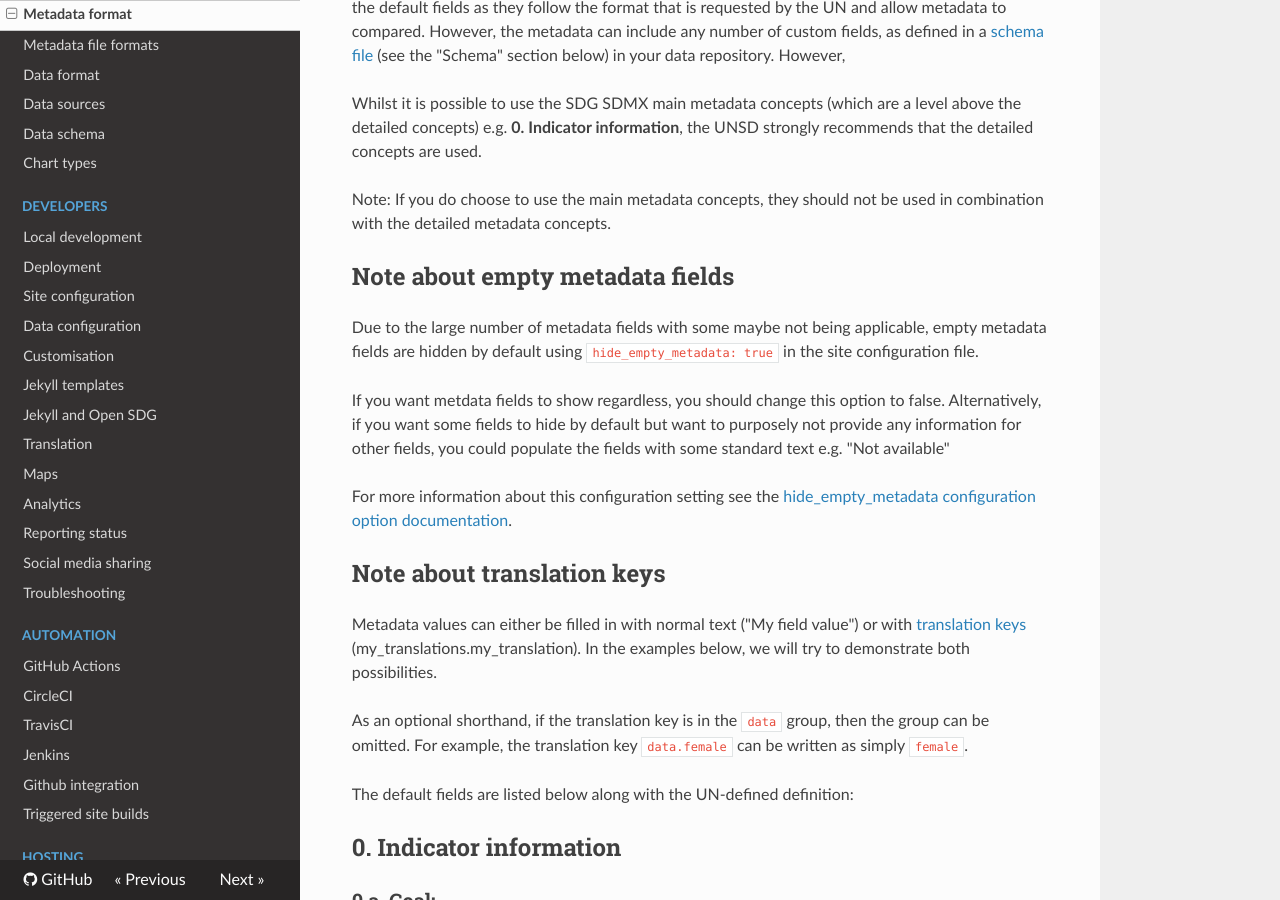
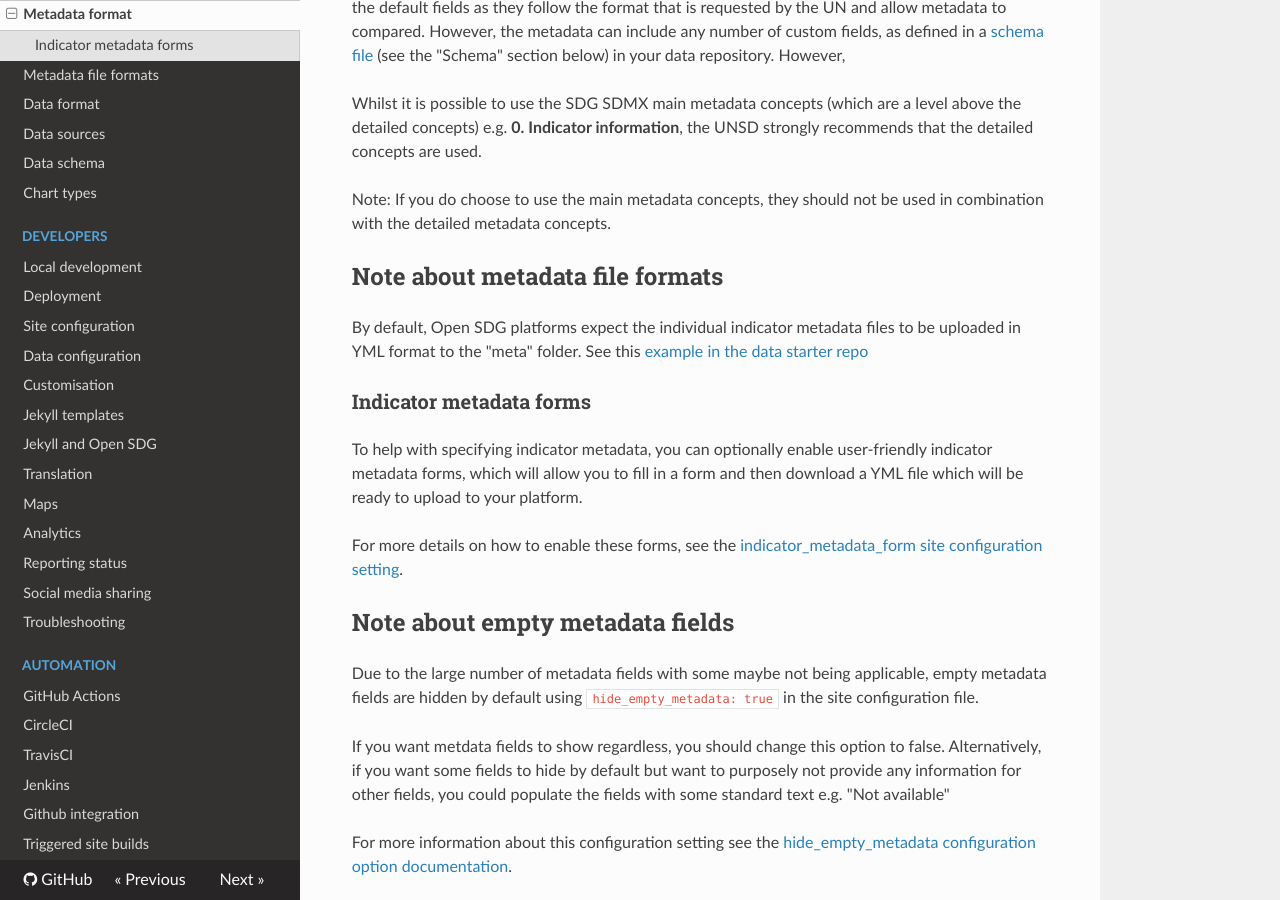
Before and after one commit to open-sdg/open-sdg, an MkDocs documentation site: the page built from docs/metadata-format.md, in a window 1280 px wide and 900 px high, scrolled down 308 px. Built offline with MkDocs 1.6.1, drawn with Linux system fonts in a browser that asks for light colours; nearby versions of some CDN libraries; old or Windows-style settings are respelled for this version of MkDocs.

Commit message:
Add brief info about file format and forms

```diff
--- a/docs/metadata-format.md
+++ b/docs/metadata-format.md
@@ -7,6 +7,16 @@ By default the metadata fields are based on SDG SDMX detailed metadata concepts
 Whilst it is possible to use the SDG SDMX main metadata concepts (which are a level above the detailed concepts) e.g. **0. Indicator information**, the UNSD strongly recommends that the detailed concepts are used.
 
 Note: If you do choose to use the main metadata concepts, they should not be used in combination with the detailed metadata concepts.
+
+## Note about metadata file formats
+
+By default, Open SDG platforms expect the individual indicator metadata files to be uploaded in YML format to the "meta" folder. See this [example in the data starter repo](https://github.com/open-sdg/open-sdg-data-starter/blob/develop/meta/1-1-1.yml)
+
+### Indicator metadata forms
+
+To help with specifying indicator metadata, you can optionally enable user-friendly indicator metadata forms, which will allow you to fill in a form and then download a YML file which will be ready to upload to your platform.
+
+For more details on how to enable these forms, see the [indicator_metadata_form site configuration setting](configuration.md#indicator_metadata_form).
 
 ## Note about empty metadata fields
 
```
